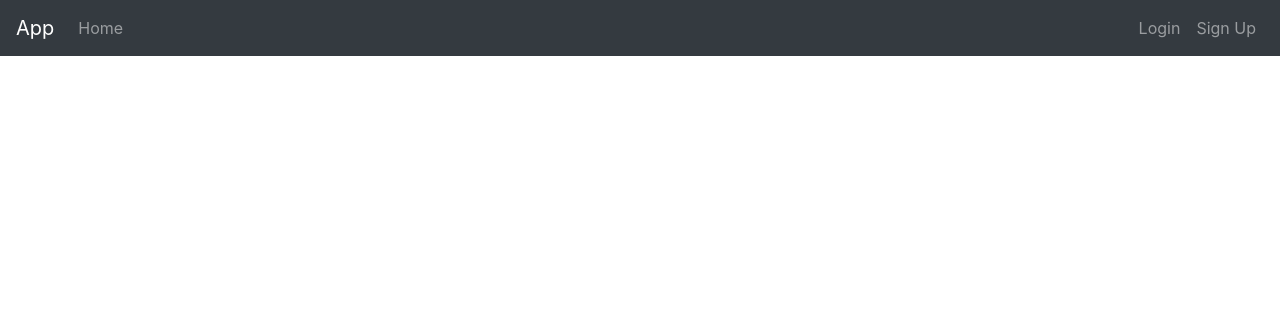
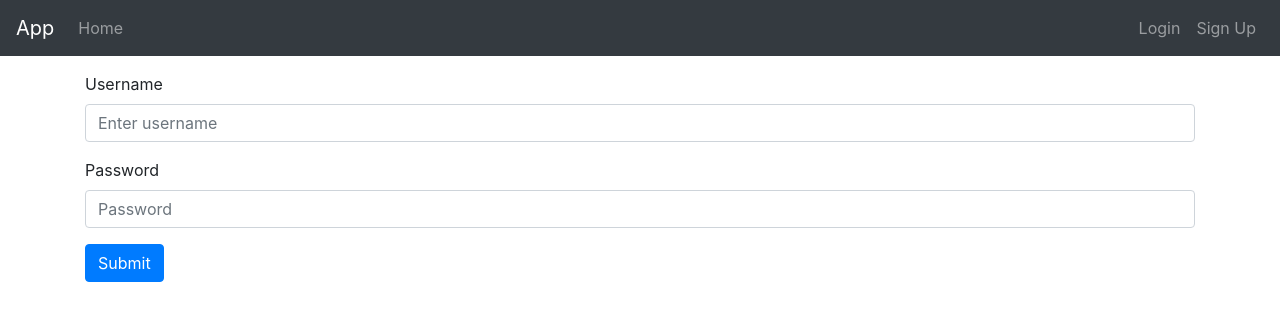
Before and after one commit to markaleksanderh/shipyard, a React (Create React App) app in the folder client/: page /login in a window 1280 px wide. Shown: the top 320 px of the page. Built offline with nearby package versions, Linux system fonts and the light colour scheme.

Commit message:
Refactored Login component to use Redux

```diff
--- a/client/src/App.js
+++ b/client/src/App.js
@@ -4,9 +4,9 @@ import { Router, Switch, Route, Link } from "react-router-dom";
 
 // import "bootstrap/dist/css/bootstrap.min.css";
 
-// import Login from "./components/Login/Login";
+import Login from "./components/Login/Login";
 import Register from "./components/Register/Register";
-// import Home from "./components/Home/Home";
+import Home from "./components/Home/Home";
 // import Profile from "./components/Profile/Profile";
 // import BoardUser from "./components/BoardUser/BoardUser";
 // import BoardModerator from "./components/BoardModerator/BoardModerator";
@@ -123,8 +123,8 @@ class App extends Component {
 
           <div className="container mt-3">
             <Switch>
-              {/* <Route exact path={["/", "/home"]} component={Home} />
-              <Route exact path="/login" component={Login} /> */}
+              <Route exact path={["/", "/home"]} component={Home} />
+              <Route exact path="/login" component={Login} />
               <Route exact path="/register" component={Register} />
               {/* <Route exact path="/profile" component={Profile} />
               <Route path="/user" component={BoardUser} />
--- a/client/src/components/Login/Login.js
+++ b/client/src/components/Login/Login.js
@@ -2,9 +2,13 @@ import React, { Component } from "react"
 import Form from 'react-bootstrap/Form'
 import Button from 'react-bootstrap/Button'
 import Alert from 'react-bootstrap/Alert'
-import AuthService from "../../services/auth.service"
+import { Redirect } from 'react-router-dom';
 
-export default class Login extends Component {
+import { connect } from "react-redux";
+import { login } from "../../actions/auth";
+
+
+class Login extends Component {
   constructor(props) {
     super(props);
     this.handleSubmit = this.handleSubmit.bind(this);
@@ -13,7 +17,8 @@ export default class Login extends Component {
     this.state = {
       username: '',
       password: '',
-      errors: []
+      errors: [],
+      loading: false,
     };
   }
 
@@ -31,6 +36,11 @@ export default class Login extends Component {
 
   handleSubmit(event) {
     event.preventDefault();
+
+    this.setState({
+      loading: true,
+    })
+
     var errors = []
 
     if (this.state.username === '') {
@@ -45,23 +55,38 @@ export default class Login extends Component {
       errors: errors
     })
 
+    const { dispatch, history } = this.props
+
     if (errors.length > 0) {
-      console.log(errors)
+      this.setState({
+        loading: false
+      })
       return false
     }
     else {
-      AuthService.login(
-        this.state.username,
-        this.state.password
-      ).then(
-        this.props.history.push('/user')
-      )
+      dispatch(login(this.state.username, this.state.password))
+        .then(() => {
+          history.push("/profile");
+          window.location.reload();
+        })
+      .catch(() => {
+        this.setState({
+          loading: false
+        })
+      })
     }
   }
 
   render() {
+
+    const { isLoggedIn, message } = this.props;
+
+    if (isLoggedIn) {
+      return <Redirect to="/profile" />;
+    }
+
     return (
-    <Form onSubmit={this.handleSubmit}>
+    <Form onSubmit={this.handleSubmit} ref={(c) => {this.form = c;}}>
       <Form.Group controlId="formUsername">
         <Form.Label>Username</Form.Label>
         <Form.Control type="username" placeholder="Enter username"  name="username" value={this.state.username} onChange={this.onChangeUsername}/>
@@ -75,7 +100,21 @@ export default class Login extends Component {
       <Button variant="primary" type="submit">
         Submit
       </Button>
+      {message && (
+        <Alert variant="danger">{message}</Alert>
+      )}
     </Form>
     )
   }
 }
+
+function mapStateToProps(state) {
+  const { isLoggedIn } = state.auth;
+  const { message } = state.message;
+  return {
+    isLoggedIn,
+    message
+  };
+}
+
+export default connect(mapStateToProps)(Login);
--- a/client/src/components/Register/Register.js
+++ b/client/src/components/Register/Register.js
@@ -144,6 +144,7 @@ class Register extends Component {
           {message && (
             <div>
               <Alert variant="danger">{message}</Alert>
+
             </div>
           )}
         </Form>
```
